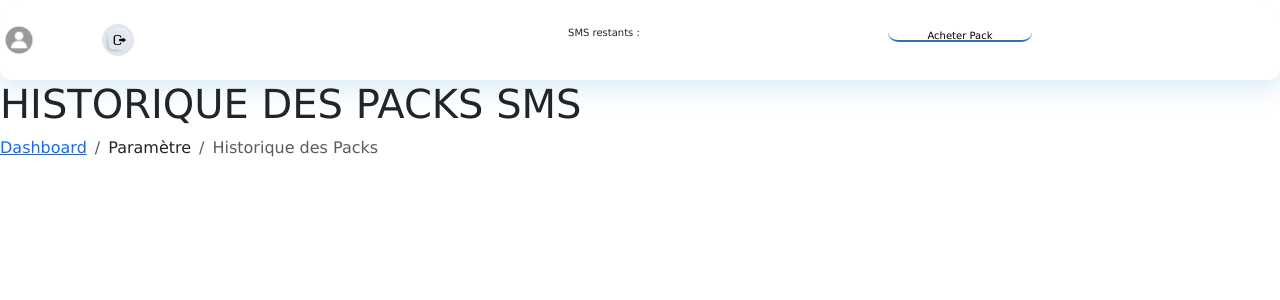
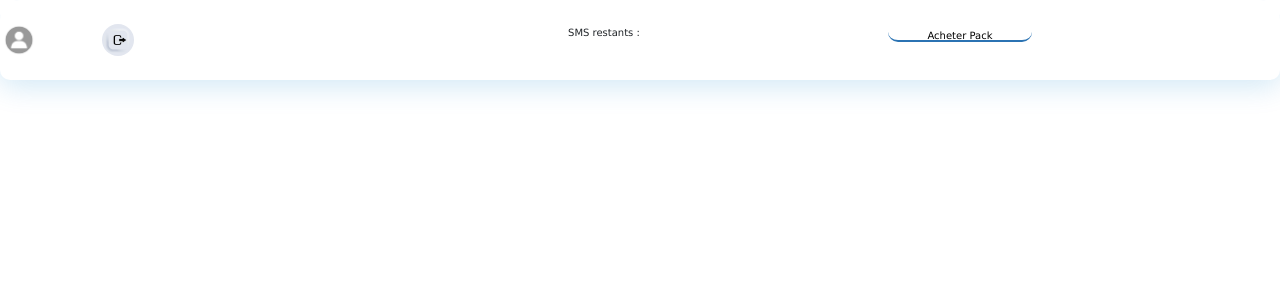
Before and after one commit to cloudsteroids/API_SMS, a PHP site: page /Contenu/sous-contenu/parametres/story_pack.php in a window 1280 px wide. Shown: the top 300 px of the page. Run offline with PHP 8.4, Linux system fonts and the light colour scheme.

Commit message:
Update story_pack.php

```diff
--- a/Contenu/sous-contenu/parametres/story_pack.php
+++ b/Contenu/sous-contenu/parametres/story_pack.php
@@ -17,18 +17,6 @@
         include('../../nav/nav_horizontal.php');
     ?>
         <div class="containn" id="containn">
-            <div class="pagetitle">
-                <h1>HISTORIQUE DES PACKS SMS</h1>
-                <nav>
-                    <ol class="breadcrumb">
-                        <li class="breadcrumb-item"><a href="../dashboard.php">Dashboard</a></li>
-                        <li class="breadcrumb-item">Paramètre</li>
-                        <li class="breadcrumb-item active">Historique des Packs</li>
-                    </ol>
-                </nav>
-            </div><!-- End Page Title -->
-
-
 
 
         </div>
```
